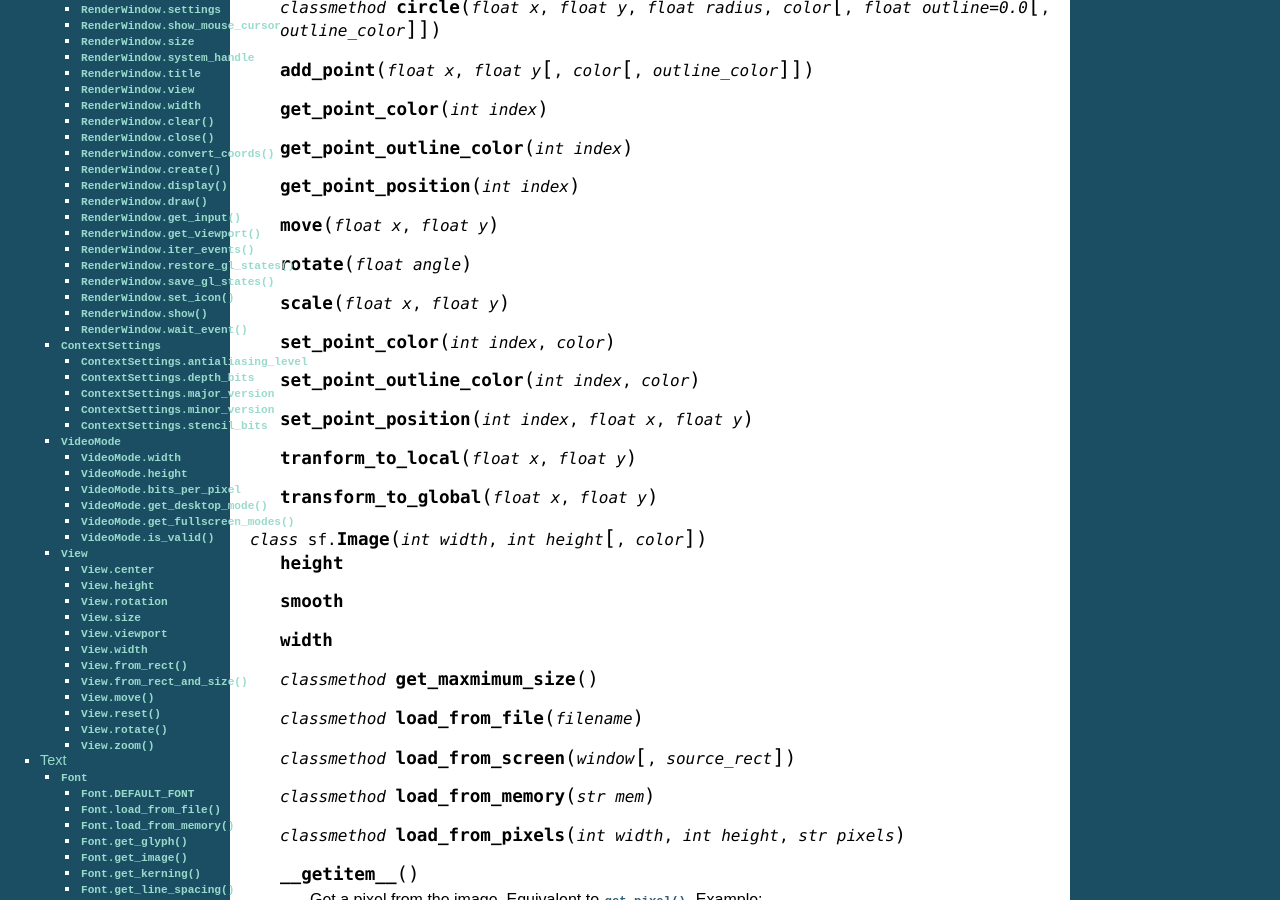
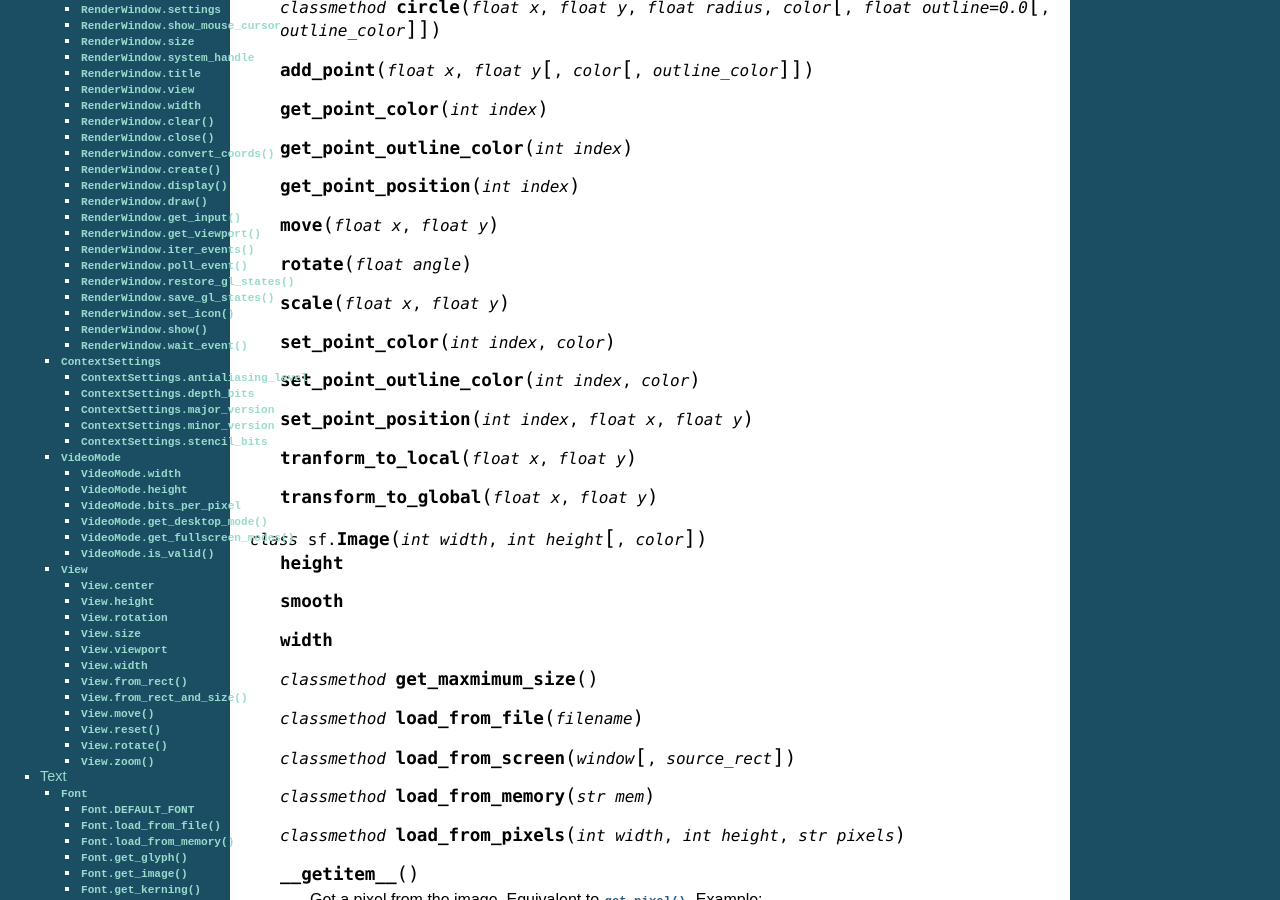
Before and after one commit to intjelic/python-sfml, a Sphinx documentation site: the page built from doc/sphinx/source/graphics.rst, in a window 1280 px wide and 900 px high, scrolled down 2282 px. Built offline with Sphinx 7.4.7, drawn with Linux system fonts in a browser that asks for light colours.

Commit message:
Added the RenderWindow.poll_event().
It's always been undirectly available via RenderWindow.iter_events(),
but now the original C++ method is directly available in case anyone
needs it.

```diff
--- a/doc/sphinx/source/graphics.rst
+++ b/doc/sphinx/source/graphics.rst
@@ -305,6 +305,7 @@
              if event.type == sf.Event.CLOSED:
                  # ...
 
+   .. method:: poll_event()
    .. method:: restore_gl_states()
    .. method:: save_gl_states()
    .. method:: set_icon(int width, int height, str pixels)
```
Also changed, not shown: 1 other file.
